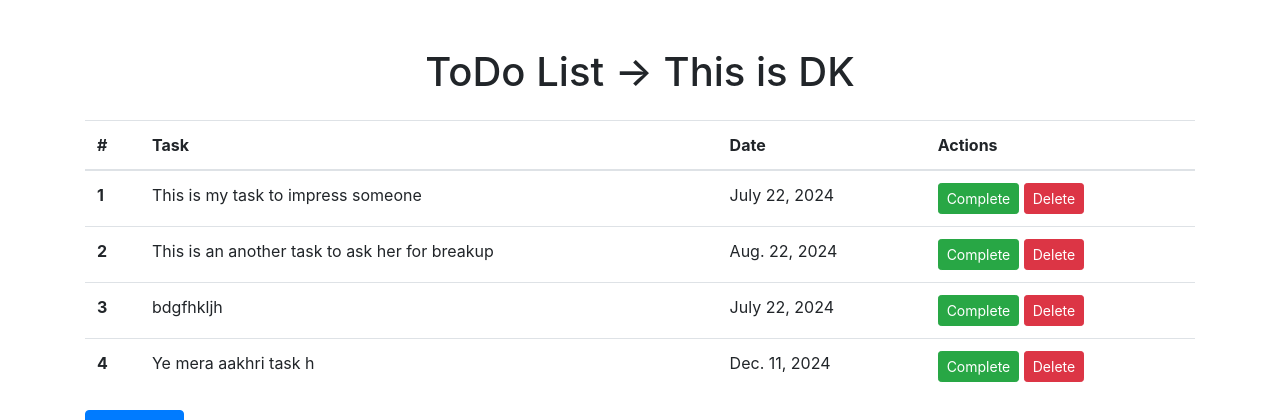
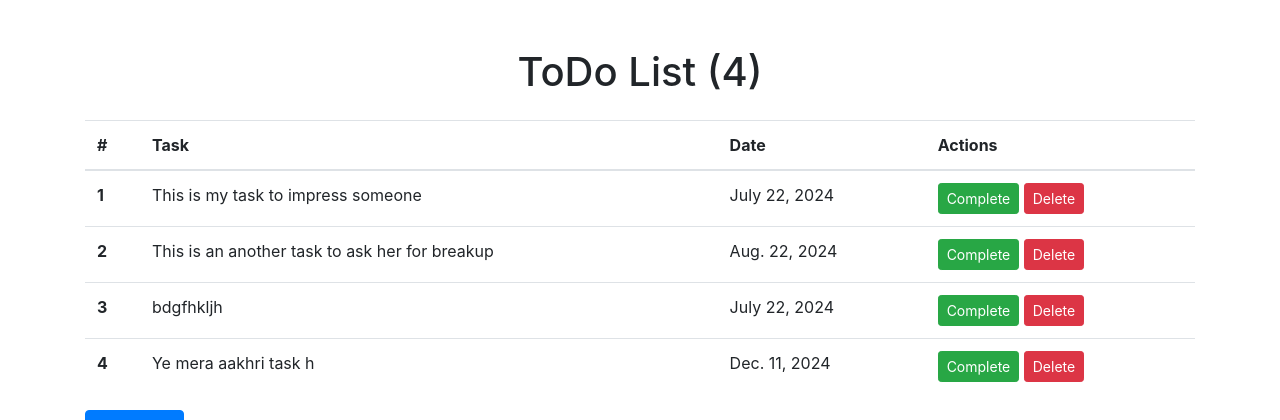
Before and after one commit to Abhi-dr/A-Todo, a Django app: page /todo/ in a window 1280 px wide. Shown: the part 56-476 px from the top of the page. Run offline with Django 5.2, Linux system fonts and the light colour scheme; data comes from the database, SQL or seed files in the repository; some libraries are stand-ins or nearby versions.

Commit message:
added the counter of todos on html

```diff
--- a/myapp/views.py
+++ b/myapp/views.py
@@ -21,7 +21,6 @@ def todo(request):
 
     parameters = {
         "todos": todos,
-        "name": "This is DK"
     }
 
     return render(request, "todo.html", parameters)
--- a/templates/todo.html
+++ b/templates/todo.html
@@ -3,7 +3,7 @@
 {% block body %}
 
 <div class="container mt-5">
-    <h1 class="text-center">ToDo List -> {{ name }}</h1>
+    <h1 class="text-center">ToDo List ({{ todos.count }})</h1>
     <div class="table-responsive">
 
         <table class="table table-hover mt-3">
```
